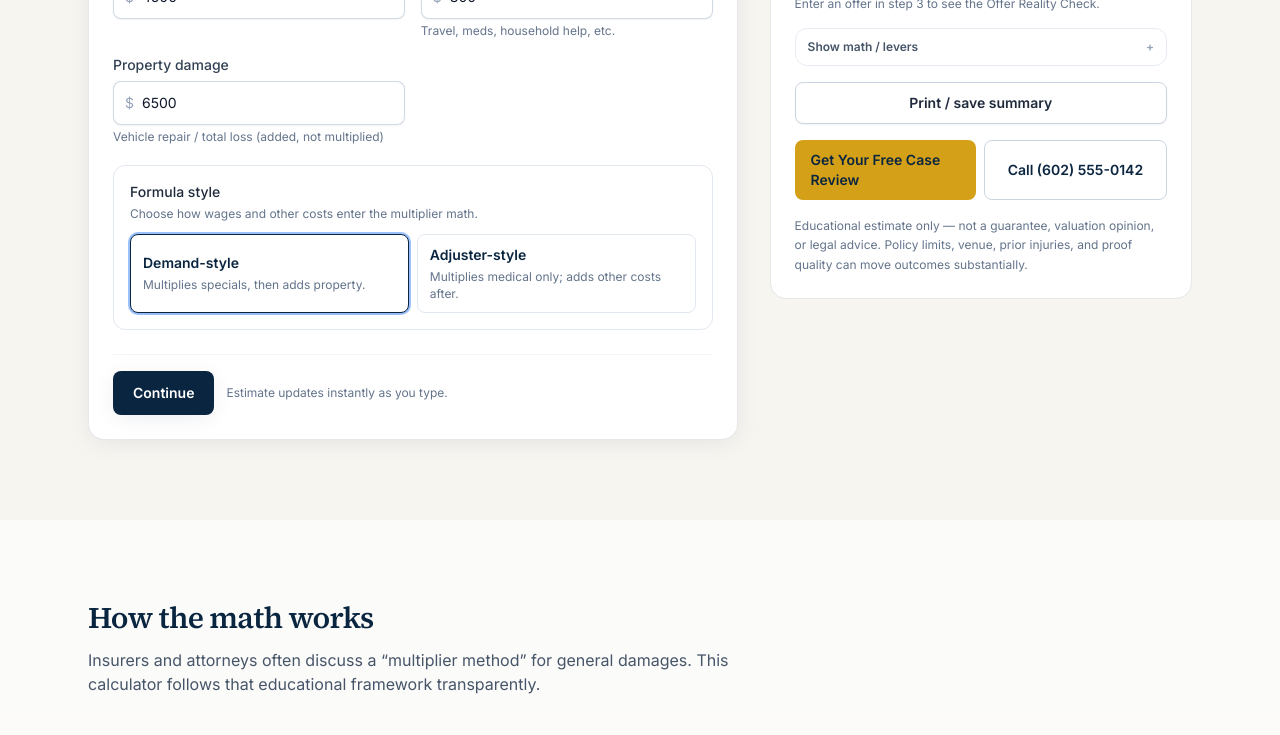
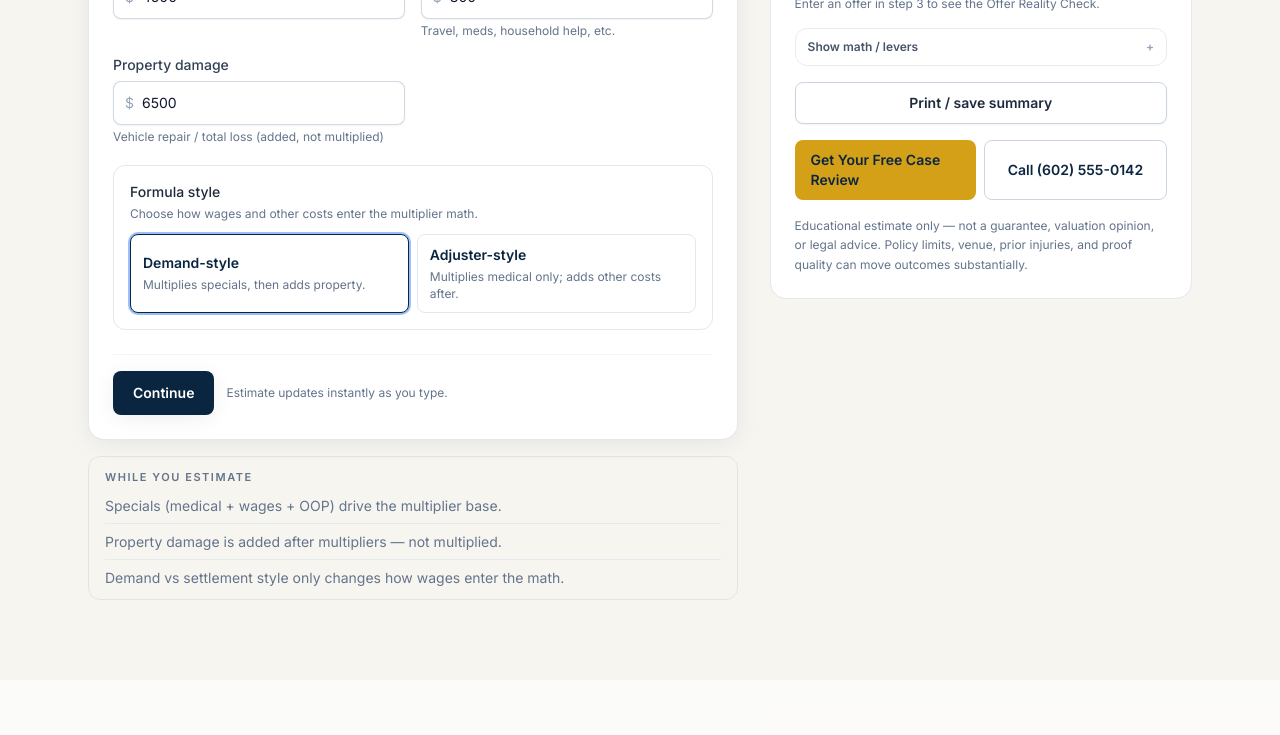
Before and after one commit to Dr-Spaghetti/jl-settlement-calculator, a Next.js app: page / in a window 1280 px wide. Shown: the part 1068-1803 px from the top of the page. Built offline with nearby package versions, Linux system fonts and the light colour scheme.

Commit message:
Layout: hug form card + quiet step guidance under left column
Use items-start so the left form no longer stretches to match the sticky
live panel. Add caption-weight “While you estimate” tips (page-ground
inset, no second shadow card) with step-aware lines and calm totals.

```diff
--- a/src/components/Calculator.tsx
+++ b/src/components/Calculator.tsx
@@ -298,8 +298,9 @@ export function Calculator({
           </ol>
         </nav>
 
-        <div className="mt-8 grid gap-8 lg:grid-cols-5">
-          <div className="space-y-6 rounded-2xl border border-[color-mix(in_srgb,var(--brand-primary)_10%,transparent)] bg-white p-5 shadow-soft sm:p-6 lg:col-span-3">
+        <div className="mt-8 grid items-start gap-8 lg:grid-cols-5">
+          <div className="space-y-4 lg:col-span-3">
+          <div className="space-y-6 rounded-2xl border border-[color-mix(in_srgb,var(--brand-primary)_10%,transparent)] bg-white p-5 shadow-soft sm:p-6">
             {step === 1 ? (
               <fieldset onChange={markTouched}>
                 <legend className="legend-micro">Step 1 · Economic damages</legend>
@@ -659,6 +660,51 @@ export function Calculator({
             </div>
           </div>
 
+          {/* Quiet step guidance — caption weight only; fills left column without a competing card */}
+          <aside
+            className="rounded-xl border border-[color-mix(in_srgb,var(--brand-primary)_8%,transparent)] bg-[var(--page-ground)]/80 px-4 py-3"
+            aria-label="While you estimate"
+          >
+            <p className="legend-micro">While you estimate</p>
+            <ul className="mt-2.5 divide-y divide-slate-200/80">
+              {(step === 1
+                ? [
+                    "Specials (medical + wages + OOP) drive the multiplier base.",
+                    "Property damage is added after multipliers — not multiplied.",
+                    "Demand vs settlement style only changes how wages enter the math.",
+                  ]
+                : step === 2
+                  ? [
+                      "Severity and care type set the starting multiplier band.",
+                      "Your fault % reduces recoverable dollars by state rules.",
+                      "Permanency and treatment gaps quietly shift the levers.",
+                    ]
+                  : [
+                      "Offer Reality Check compares an insurer offer to Mid.",
+                      "Per-person BI limits can cap what is realistically collectible.",
+                      "Leave blanks if you do not know limits yet — range still updates.",
+                    ]
+              ).map((line) => (
+                <li key={line} className="py-2 text-sm leading-snug text-slate-500 first:pt-0 last:pb-0">
+                  {line}
+                </li>
+              ))}
+            </ul>
+            {step === 2 ? (
+              <p className="mt-2 border-t border-slate-200/80 pt-2 text-xs tabular-nums text-slate-500">
+                Entered so far: medical{" "}
+                {formatCurrency(medicalBillsPast + medicalBillsFuture)} · wages{" "}
+                {formatCurrency(lostWages)}
+              </p>
+            ) : null}
+            {step === 3 && hasEconomic ? (
+              <p className="mt-2 border-t border-slate-200/80 pt-2 text-xs tabular-nums text-slate-500">
+                Current Mid recoverable: {formatCurrency(result.recoverableMid)}
+              </p>
+            ) : null}
+          </aside>
+          </div>
+
           <div className="lg:col-span-2">
             <div
               id="results"
```
